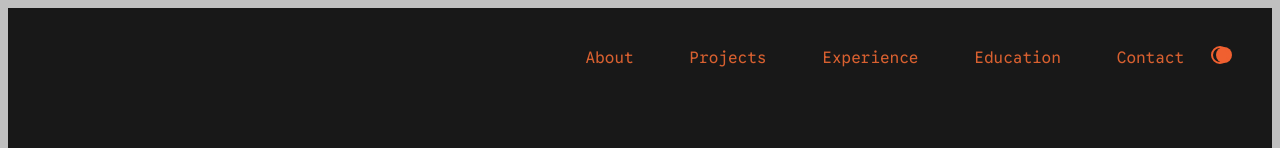
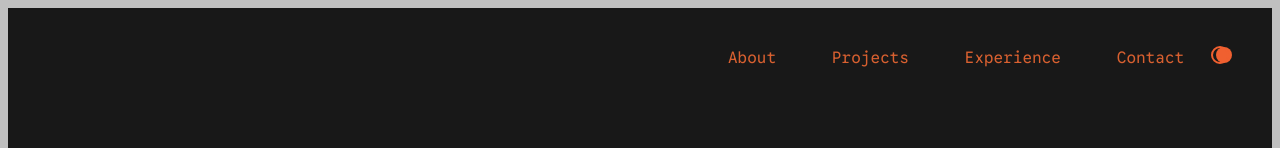
Before and after one commit to rushammm/portfolio, a Next.js app: page / in a window 1280 px wide. Shown: the top 148 px of the page. Built offline with nearby package versions, Linux system fonts and the light colour scheme; a web font is replaced by a local one.

Commit message:
font change

```diff
--- a/src/app/page.tsx
+++ b/src/app/page.tsx
@@ -15,7 +15,7 @@ const sections = [
   { id: 'about', label: 'About' },
   { id: 'projects', label: 'Projects' },
   { id: 'experience', label: 'Experience' },
-  { id: 'education', label: 'Education' },
+//   { id: 'education', label: 'Education' },
   { id: 'contact', label: 'Contact' },
 ];
 
```
